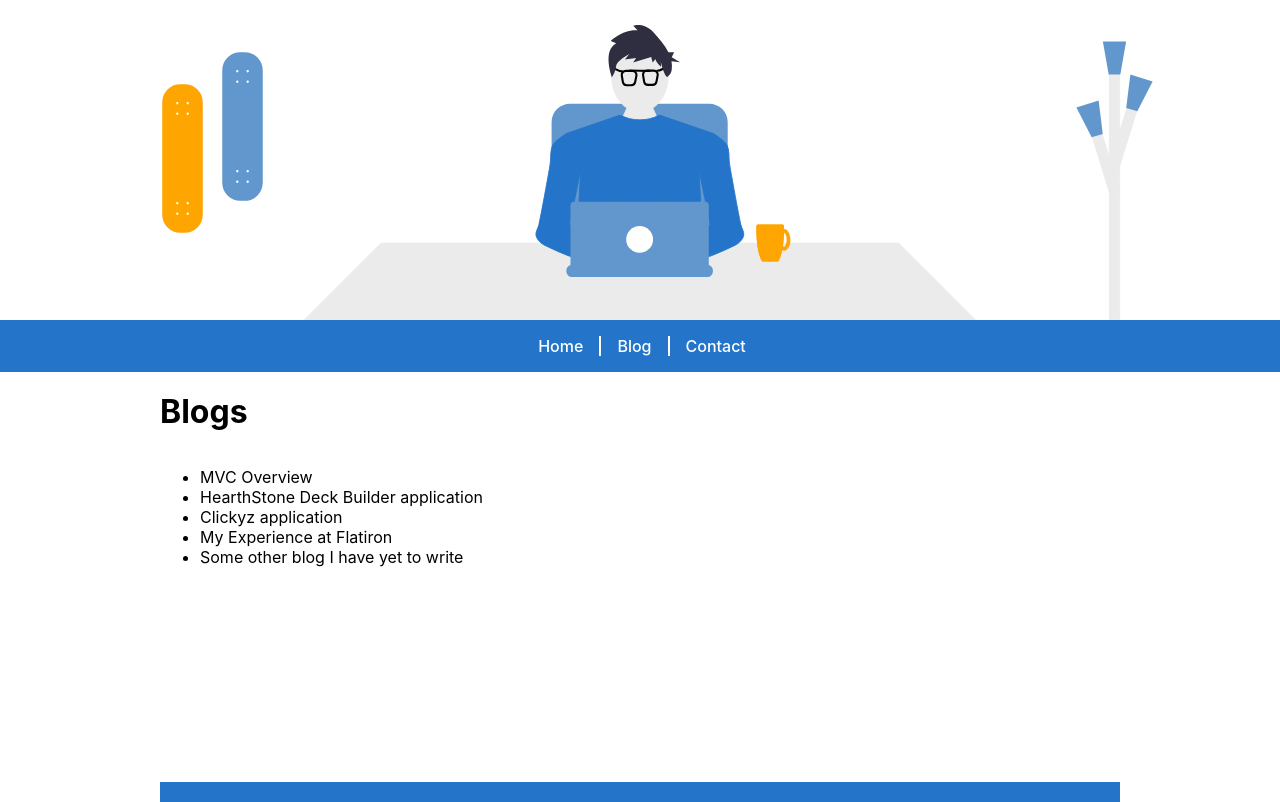
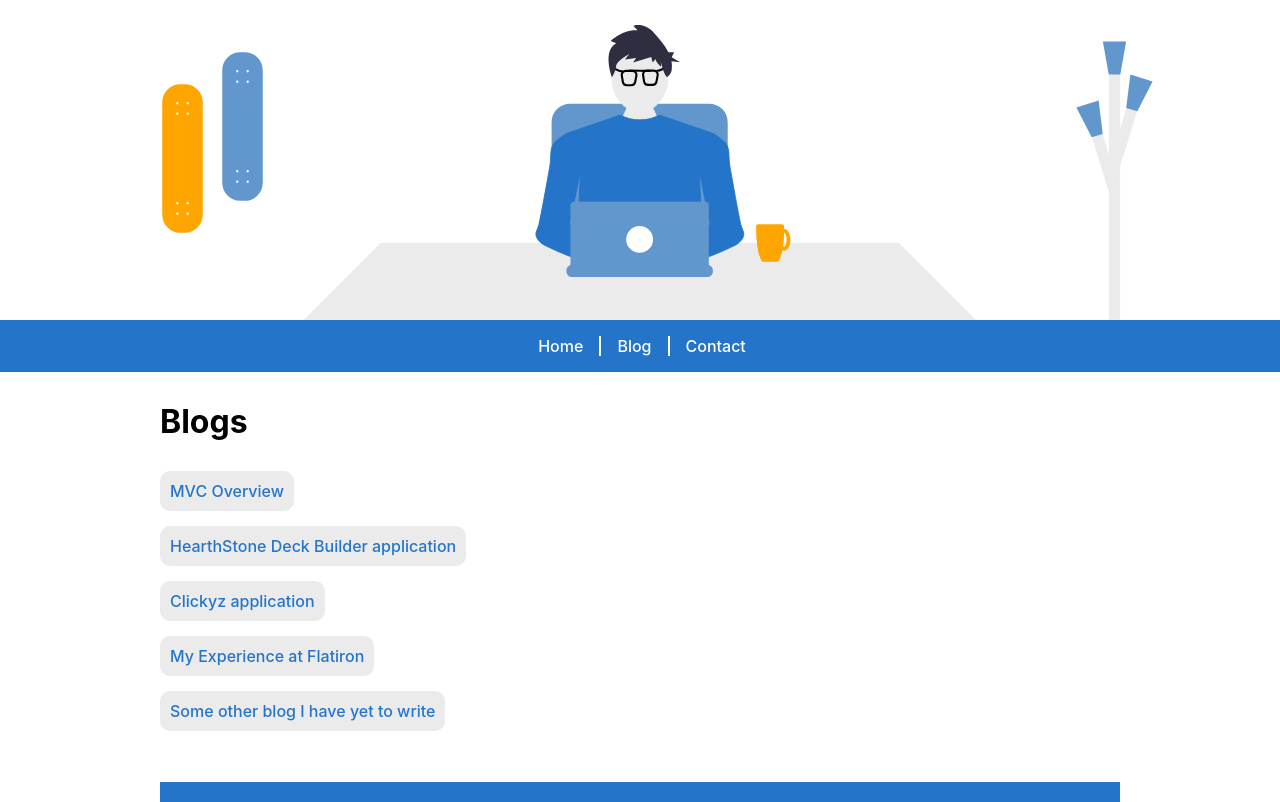
Before and after one commit to SenseiCain/portfolio, a React (Create React App) app in the folder client/: page /blog in a window 1280 px wide. Built offline with nearby package versions, Linux system fonts and the light colour scheme.

Commit message:
styled blog items

```diff
--- a/client/src/App.css
+++ b/client/src/App.css
@@ -265,14 +265,14 @@ nav > ul > li > a:hover {
 }
 .fade-enter-active {
   opacity: 1;
-  transition: all 400ms ease;
+  transition: all 500ms ease;
 }
 .fade-exit {
   opacity: 1;
 }
 .fade-exit-active {
   opacity: 0;
-  transition: all 400ms ease;
+  transition: all 500ms ease;
 }
 
 /* TRANSITIONS - FADE & DROP */
@@ -395,7 +395,22 @@ footer {
 
 .blog-container h1 {
   margin: 0px;
-  padding: 20px 0px;
+  padding: 30px 0px;
+}
+
+.blog-item {
+  margin-bottom: 15px;
+}
+
+.blog-item-link {
+  display: inline-block;
+  border-radius: 10px;
+  margin: 0px;
+  padding: 10px;
+  background-color: var(--light-color);
+  text-decoration: none;
+  color: var(--primary-color);
+  font-weight: 500;
 }
 
 /* CONTACT */
--- a/client/src/components/BlogLink.js
+++ b/client/src/components/BlogLink.js
@@ -1,7 +1,12 @@
 import React from 'react';
+import { Link } from 'react-router-dom';
 
 const BlogLink = props => {
-    return <li>{props.blog.title}</li>
+    return (
+        <div className="blog-item">
+            <Link to="/Blog" className="blog-item-link">{props.blog.title}</Link>
+        </div>
+    )
 }
 
 export default BlogLink;
--- a/client/src/containers/BlogContainer.js
+++ b/client/src/containers/BlogContainer.js
@@ -27,9 +27,9 @@ class BlogContainer extends Component {
             <div className="wrapper">
                 <div className="blog-container">
                     <h1>Blogs</h1>
-                    <ul>
+                    <div id="blog-list">
                         {this.generateBlogItems()}
-                    </ul>
+                    </div>
                 </div>
                 <Footer />
             </div>
```
